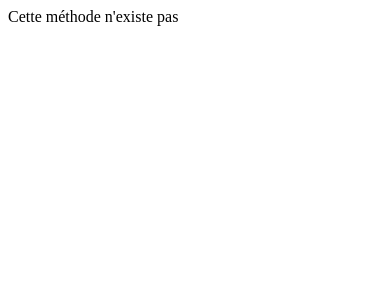
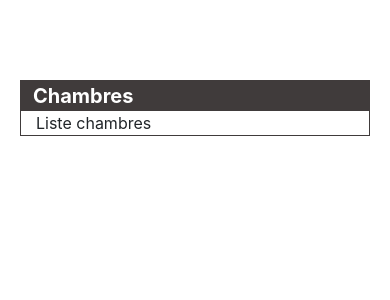
Before and after one commit to djidjiawdia/Brogrammers-Gestion-Allocation-Chambres, a PHP site: page /gestionAllocationChambres/chambre in a window 390 px wide. Shown: the top 300 px of the page. Run offline with PHP 8.4, Linux system fonts and the light colour scheme; data that the repository does not hold is empty; some libraries are stand-ins or nearby versions.

Commit message:
Default Layout Done

```diff
--- a/controllers/ChambreCtrl.php
+++ b/controllers/ChambreCtrl.php
@@ -1,5 +1,14 @@
 <?php
 
-class ChambreCtrl{
+class ChambreCtrl extends Controller {
+    public function __construct(){
+        $this->folder = "chambre";
+        $this->layout = "default";
+    }
 
+    public function index(){
+        $this->data_view = ["title" => "Chambres"];
+        $this->view = "index";
+        $this->render();
+    }
 }
--- a/libs/Router.php
+++ b/libs/Router.php
@@ -25,6 +25,9 @@ class Router {
                 if(file_exists($pathCtrl)){
                     require_once($pathCtrl);
                     $this->ctrl = new $ctrlFile();
+                    if(empty($url[1])){
+                        $this->ctrl->index();
+                    }else{
                         $action = $url[1];
                         if(method_exists($this->ctrl, $action)){
                             $this->ctrl->{$action}();
@@ -32,6 +35,7 @@ class Router {
                             require_once "./controllers/ErreurCtrl.php";
                             $error = new ErreurCtrl();
                             $error->showError("Cette méthode n'existe pas");
+                        }
                     }
                 }else{
                     require_once "./controllers/ErreurCtrl.php";
--- a/public/css/style.css
+++ b/public/css/style.css
@@ -0,0 +1,151 @@
+
+:root{
+    --my-primary-color: #403B3B;
+}
+
+.main{
+    display: flex;
+    width: 100vw;
+    height: 100%;
+    min-height: 100vh;
+}
+
+.btn-menu{
+    padding: 0.5rem 1rem;
+    position: fixed;
+    top: 1rem;
+    right: 1rem;
+    background-color: #fff;
+    color: var(--my-primary-color);
+    font-size: 1.5rem;
+    z-index: 990;
+    border-radius: 3px;
+    cursor: pointer;
+    display: none;
+}
+
+.menu{
+    width: 20%;
+    background-color: var(--my-primary-color);
+    display: flex;
+    flex-direction: column;
+}
+
+.brand{
+    color: white;
+    border-bottom: 2px solid white;
+    padding: 20px 12px;
+    font-size: 1rem;
+    font-weight: bold;
+}
+
+.menu ul{
+    list-style: none;
+    margin-top: 12px;
+    display: flex;
+    flex-direction: column;
+    justify-content: center;
+    padding-inline-start: 0;
+}
+
+.menu ul li{
+    width: 100%;
+    height: 60px;
+    display: flex;
+    justify-content: center;
+    align-items: center;
+}
+
+.menu ul li a{
+    width: 100%;
+    text-align: center;
+    text-decoration: none;
+    font-size: 1rem;
+    color: white;
+}
+
+.active{
+    background-color: white;
+}
+.active a{
+    color: var(--my-primary-color) !important;
+}
+
+
+.content{
+    width: 80%;
+    height: 100%;
+    margin: 20px;
+    border: 1px solid var(--my-primary-color);
+}
+
+.title{
+    width: 100%;
+    height: 30px;
+    padding: 0 12px;
+    color: white;
+    font-size: 1.25rem;
+    font-weight: bold;
+    background-color: var(--my-primary-color);
+}
+
+
+
+@media screen and (max-width: 575px){
+    .btn-menu{
+        display: block;
+    }
+
+    .menu{
+        display: none;
+        position: absolute;
+        width: 70%;
+        height: 100%;
+    }
+
+    .content{
+        width: 100%;
+        margin-top: 5rem;
+        z-index: -100;
+    }
+
+}
+/*
+@media screen and (min-width: 481px) and (max-width: 768px){
+
+
+} */
+
+@media screen and (min-width: 576px) and (max-width: 992px){
+    .main{
+        flex-wrap: wrap;
+    }
+    .menu{
+        width: 100%;
+        height: 8vh;
+        flex-direction: row;
+        justify-content: space-between;
+    }
+
+    .brand{
+        padding: 12px 12px;
+        border-bottom: none;
+    }
+
+    .menu ul{
+        flex-direction: row;
+        margin: 0;
+    }
+
+    .menu ul li{
+        margin-right: 25px;
+        height: 100%;
+        width: 90px;
+        text-align: center;
+    }
+
+    .content{
+        width: 100%;
+        height: 92vh;
+    }
+}
--- /dev/null
+++ b/public/js/script.js
@@ -0,0 +1,24 @@
+$(document).ready(function(){
+    /** Menu Hamburger **/
+    $(".btn-menu").on("click", function(){
+        if($('.menu').css("display") == "none"){
+            $('.menu').css("display", "flex");
+            $(".btn-menu span").html('<i class="fas fa-times"></i>');
+        }else{
+            $('.menu').css("display", "none")
+            $(".btn-menu span").html('<i class="fas fa-bars"></i>');
+        }
+    });
+
+    /** Navigation **/
+    const link = location.href.split('/')[4];
+    if(link !== ""){
+        $("ul li").each((i, el) => {
+            el.classList.remove("active");
+            console.log(el.children[0].href.split('/')[4]);
+            if(el.children[0].href.split('/')[4] == link){
+                el.classList.add("active");
+            }
+        })
+    }
+})
--- a/views/chambre/index.php
+++ b/views/chambre/index.php
@@ -0,0 +1 @@
+Liste chambres
--- a/views/etudiant/index.php
+++ b/views/etudiant/index.php
@@ -1 +1 @@
-dbjcdfndkjsbfdsfnsdjbhfnsdhv
+Liste etudiants
--- a/views/layout/default.php
+++ b/views/layout/default.php
@@ -10,12 +10,32 @@
 
 </head>
 <body>
-    <div class="container">
-        <?= $content_for_layout ?>
+    <div class="main">
+        <div class="btn-menu">
+            <span><i class="fas fa-bars"></i></span>
+        </div>
+        <div class="menu">
+            <div class="brand">
+                Gestion d'allocation des chambres
+            </div>
+            <ul>
+                <li class="active"><a href="<?= ROOT ?>/etudiant">Liste des étudiants</a></li>
+                <li><a href="<?= ROOT ?>/chambre">Liste des chambres</a></li>
+            </ul>
+        </div>
+        <div class="content">
+            <div class="title">
+                <?= $title ?>
+            </div>
+            <div class="container">
+                <?= $content_for_layout ?>
+            </div>
+        </div>
     </div>
 
     <script src="<?= ROOT ?>/public/js/all.min.js"></script>
     <script src="<?= ROOT ?>/public/js/bootstarp.min.js"></script>
     <script src="<?= ROOT ?>/public/js/jquery-3.4.1.min.js"></script>
+    <script src="<?= ROOT ?>/public/js/script.js"></script>
 </body>
 </html>
```
Lines whose indentation alone changed are shown as unchanged.
